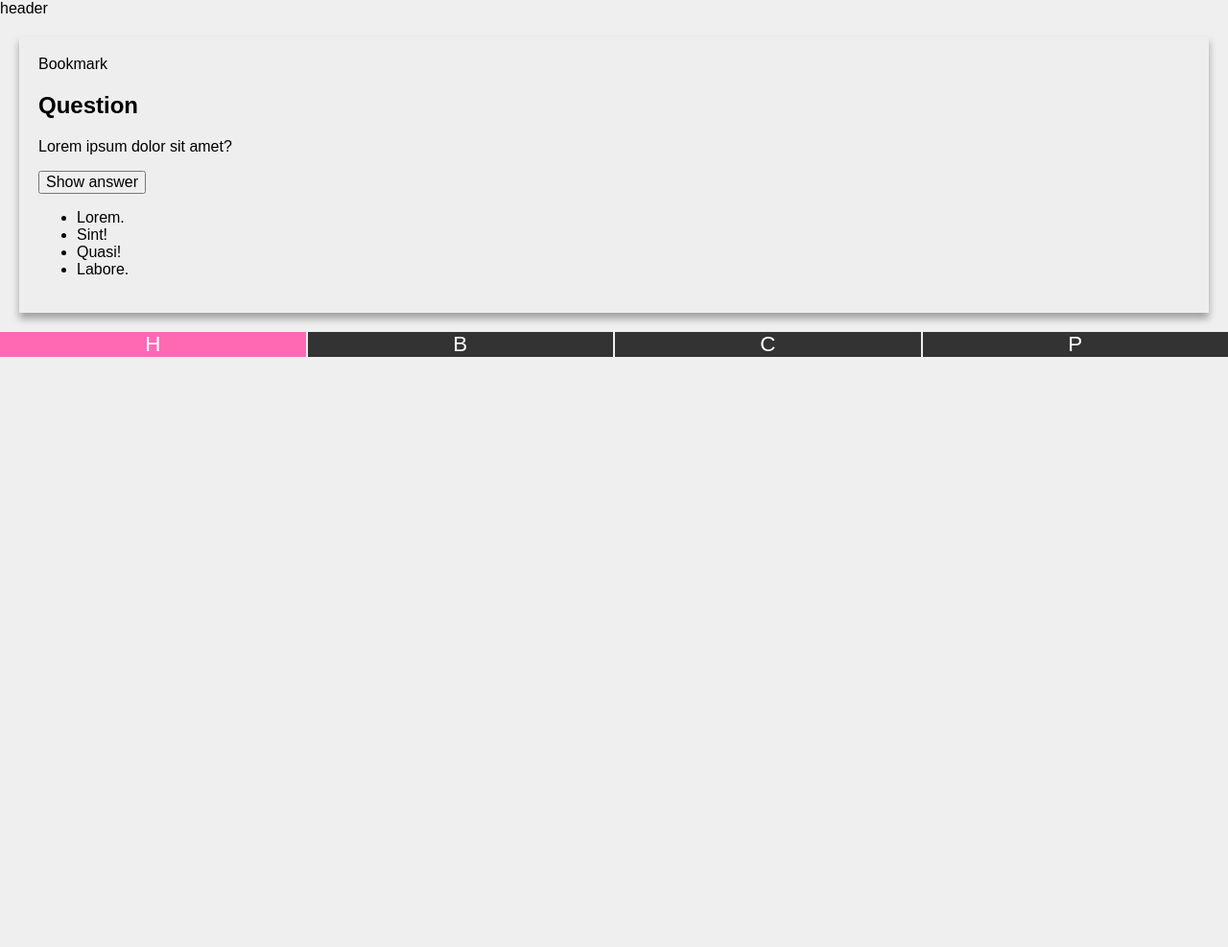
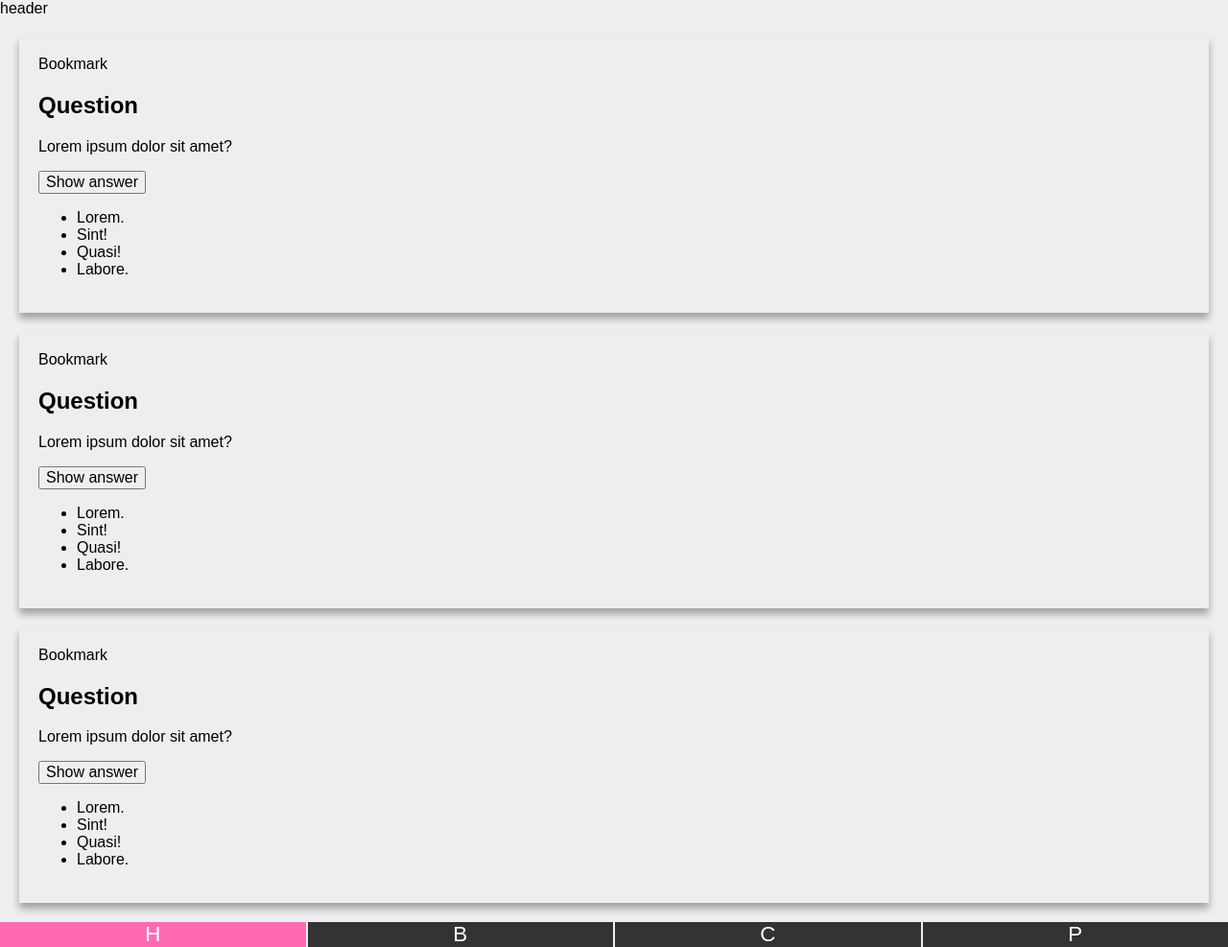
Before and after one commit to miriamhaenle/quiz-app, a website built with Parcel: page src/index.html in a window 1280 px wide. Shown: the whole page at 96% size. Before the commit the page ends 800 px from the top, so only its background shows below. Built offline with nearby package versions, Linux system fonts and the light colour scheme.

Commit message:
Added basic html structure for home

```diff
--- a/src/index.html
+++ b/src/index.html
@@ -27,6 +27,42 @@
           <li>Labore.</li>
         </ul>
       </section>
+      <section class="question">
+        <div>Bookmark</div>
+        <h2 class="question__title">Question</h2>
+        <p class="question__question">
+          Lorem ipsum dolor sit amet?
+        </p>
+        <button class="button">Show answer</button>
+        <p class="question__answer">
+          Lorem ipsum dolor sit amet consectetur adipisicing elit. In vel
+          numquam dolorum? Aut, magni numquam!
+        </p>
+        <ul class="question__taglist">
+          <li>Lorem.</li>
+          <li>Sint!</li>
+          <li>Quasi!</li>
+          <li>Labore.</li>
+        </ul>
+      </section>
+      <section class="question">
+        <div>Bookmark</div>
+        <h2 class="question__title">Question</h2>
+        <p class="question__question">
+          Lorem ipsum dolor sit amet?
+        </p>
+        <button class="button">Show answer</button>
+        <p class="question__answer">
+          Lorem ipsum dolor sit amet consectetur adipisicing elit. In vel
+          numquam dolorum? Aut, magni numquam!
+        </p>
+        <ul class="question__taglist">
+          <li>Lorem.</li>
+          <li>Sint!</li>
+          <li>Quasi!</li>
+          <li>Labore.</li>
+        </ul>
+      </section>
     </main>
     <nav class="navigation">
       <a class="navigation__link navigation__link--active" href="/">H</a>
--- /dev/null
+++ b/src/scss/components/_main-button.scss
@@ -0,0 +1,2 @@
+.main__button {
+}
--- a/src/scss/styles.scss
+++ b/src/scss/styles.scss
@@ -4,5 +4,6 @@
 
 @import 'components/_main-grid.scss';
 @import 'components/main-header';
+@import 'components/main-button';
 @import 'components/navigation';
 @import 'components/question';
```
